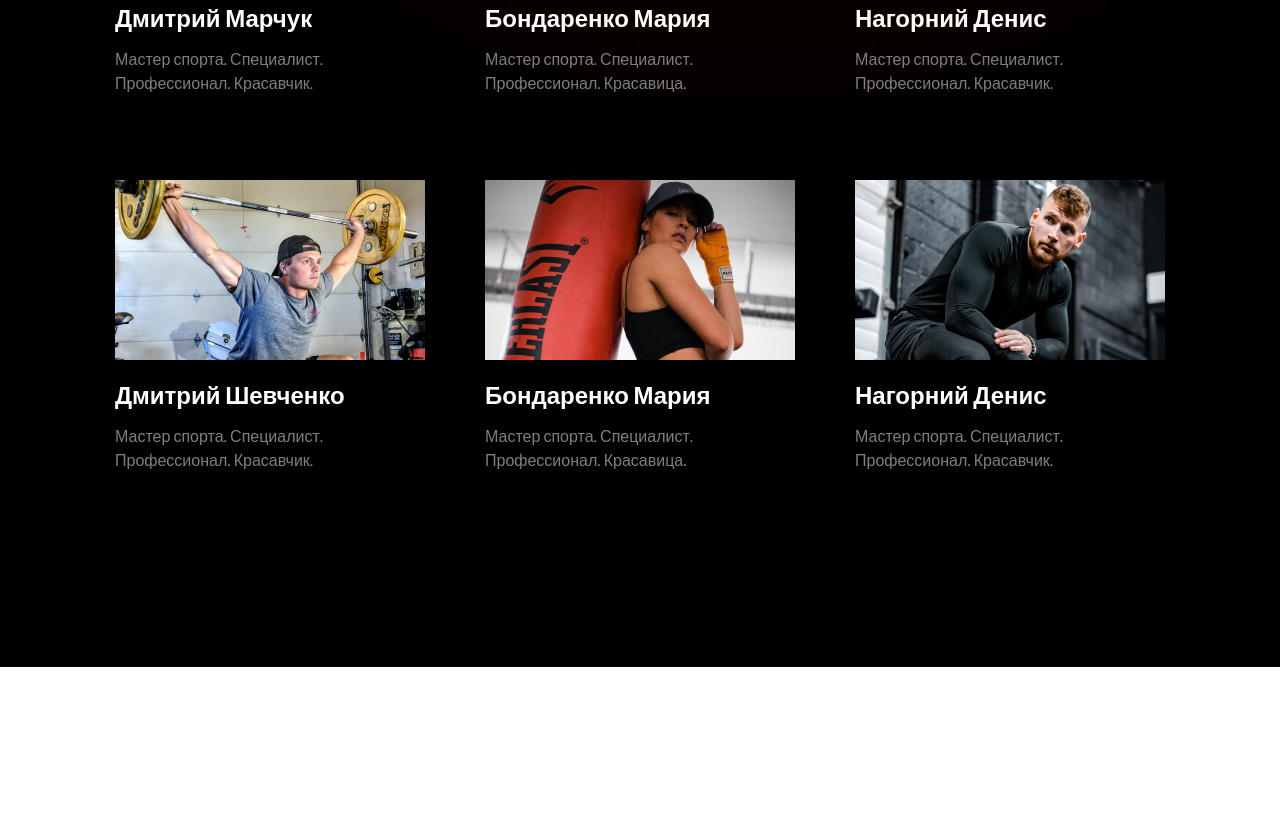
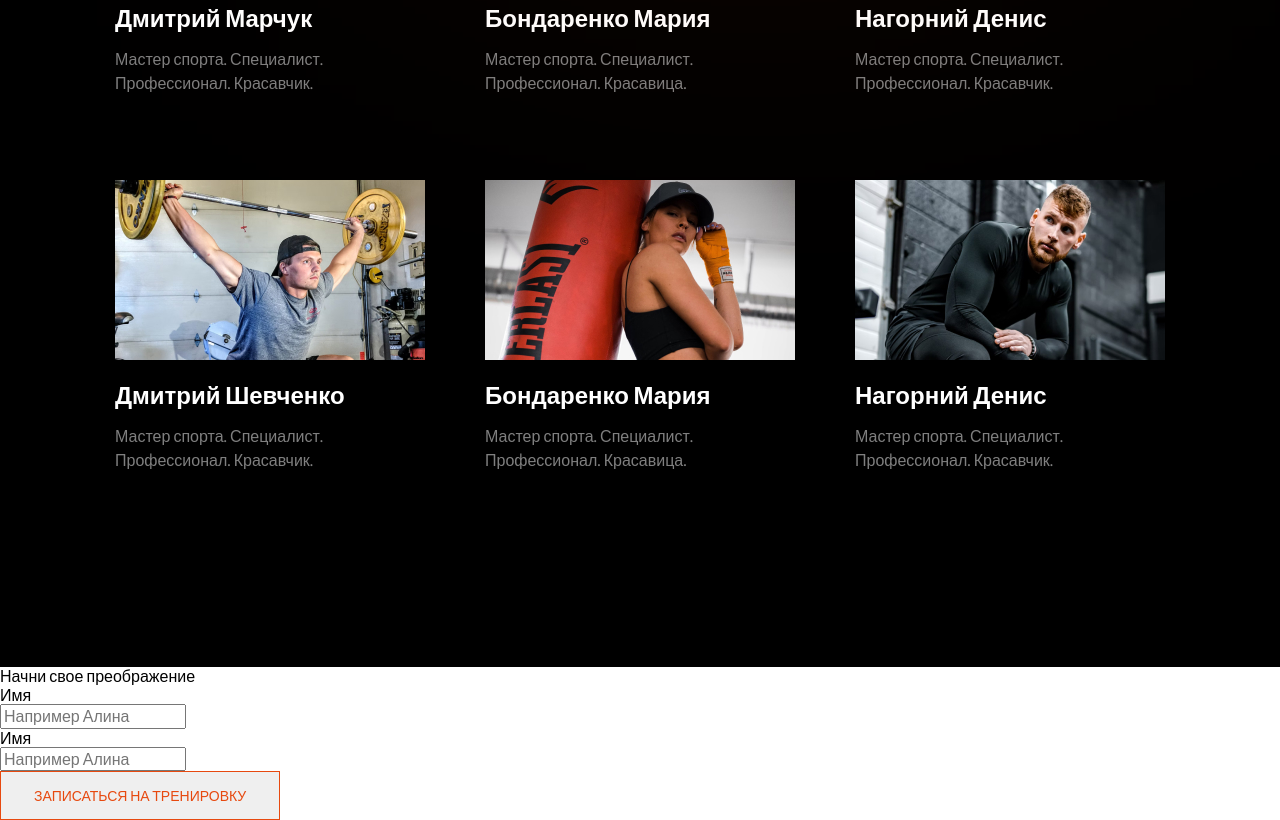
Before and after one commit to dkazarov/Pet_Landing-Level-Fitness, a website: page src/index.html in a window 1280 px wide. Shown: the part 5517-6337 px from the top of the page. Before the commit the page ends 6184 px from the top, so only its background shows below. Drawn offline with Linux system fonts and the light colour scheme; files that its build step writes are made by us from their sources.

Commit message:
registartion: html: finish markup

```diff
--- a/src/index.html
+++ b/src/index.html
@@ -322,6 +322,20 @@
       </div>
    </section>
 
+   <section class="registration">
+      <div class="registration__title">Начни свое преображение</div>
+      <form class="registration__form">
+
+         <div class="registration__name">Имя</div>
+         <input type="text" name="name" placeholder="Например Алина">
+
+         <div class="registration__phone">Имя</div>
+         <input type="number" name="phone" placeholder="Например Алина">
+
+         <button class="btn">Записаться на тренировку</button>
+      </form>
+   </section>
+
    <script src="js/main.js"></script>
 </body>
 
```
Also changed, not shown: dist/index.html.
